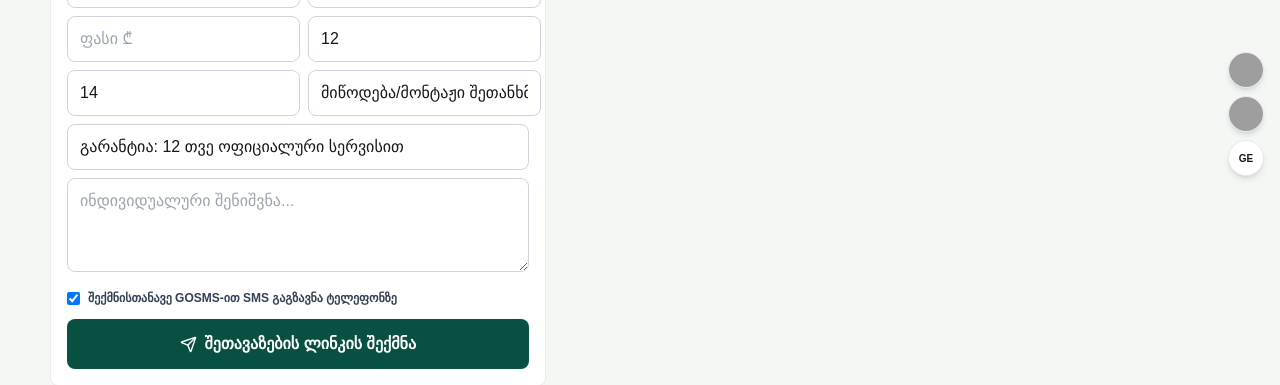
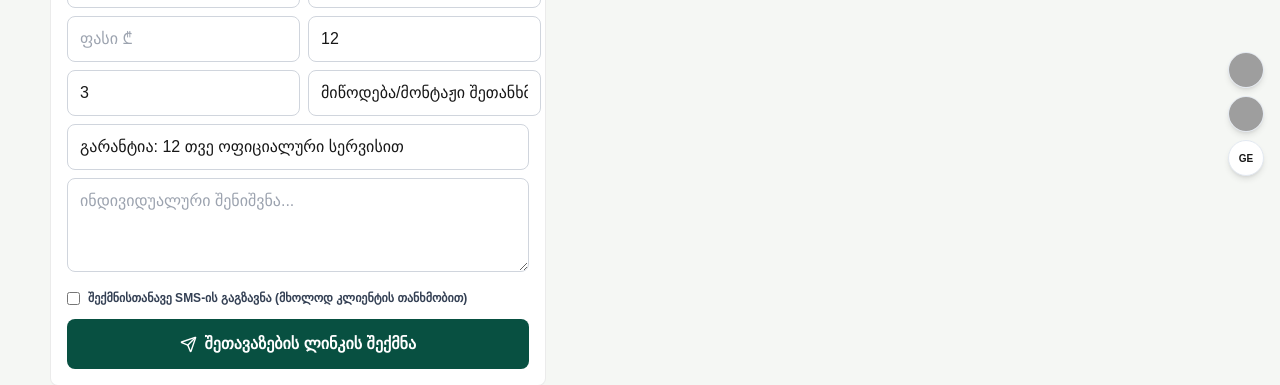
Before and after one commit to shsepishvili-cmd/medicalline.ge, a Next.js app: page /admin/offers in a window 1280 px wide. Shown: the part 528-913 px from the top of the page. Built offline with nearby package versions, Linux system fonts and the light colour scheme; no server answers; the database is empty; grey boxes are pictures that could not be loaded.

Commit message:
Default offers to 3 days and require opt-in for automatic SMS

```diff
--- a/app/admin/offers/page.tsx
+++ b/app/admin/offers/page.tsx
@@ -63,7 +63,7 @@ export default function AdminOffersPage() {
   const [clientPhone, setClientPhone] = useState('')
   const [priceGel, setPriceGel] = useState('')
   const [installmentMonths, setInstallmentMonths] = useState('12')
-  const [expiresInDays, setExpiresInDays] = useState('14')
+  const [expiresInDays, setExpiresInDays] = useState('3')
   const [warrantyNote, setWarrantyNote] = useState('გარანტია: 12 თვე ოფიციალური სერვისით')
   const [deliveryNote, setDeliveryNote] = useState('მიწოდება/მონტაჟი შეთანხმებით')
   const [customNote, setCustomNote] = useState('')
@@ -73,7 +73,7 @@ export default function AdminOffersPage() {
   const [saving, setSaving] = useState(false)
   const [copiedToken, setCopiedToken] = useState('')
   const [smsBusyId, setSmsBusyId] = useState('')
-  const [sendSmsOnCreate, setSendSmsOnCreate] = useState(true)
+  const [sendSmsOnCreate, setSendSmsOnCreate] = useState(false)
 
   useEffect(() => {
     loadData()
@@ -351,7 +351,7 @@ export default function AdminOffersPage() {
               <input value={clientPhone} onChange={(event) => setClientPhone(event.target.value)} placeholder="ტელეფონი" style={{ padding: '10px 12px', borderRadius: 8, border: '1px solid #d0d5dd' }} />
               <input type="number" value={priceGel} onChange={(event) => setPriceGel(event.target.value)} placeholder="ფასი ₾" style={{ padding: '10px 12px', borderRadius: 8, border: '1px solid #d0d5dd' }} />
               <input type="number" value={installmentMonths} onChange={(event) => setInstallmentMonths(event.target.value)} placeholder="თვე" style={{ padding: '10px 12px', borderRadius: 8, border: '1px solid #d0d5dd' }} />
-              <input type="number" value={expiresInDays} onChange={(event) => setExpiresInDays(event.target.value)} placeholder="ვადა დღეებში" style={{ padding: '10px 12px', borderRadius: 8, border: '1px solid #d0d5dd' }} />
+              <input type="number" value={expiresInDays} onChange={(event) => setExpiresInDays(event.target.value)} placeholder="ვადა დღეებში (მაქს. 3)" min="1" max="3" style={{ padding: '10px 12px', borderRadius: 8, border: '1px solid #d0d5dd' }} />
               <input value={deliveryNote} onChange={(event) => setDeliveryNote(event.target.value)} placeholder="მიწოდება" style={{ padding: '10px 12px', borderRadius: 8, border: '1px solid #d0d5dd' }} />
             </div>
             <input value={warrantyNote} onChange={(event) => setWarrantyNote(event.target.value)} placeholder="გარანტია" style={{ width: '100%', boxSizing: 'border-box', padding: '10px 12px', borderRadius: 8, border: '1px solid #d0d5dd', marginTop: 8 }} />
@@ -363,7 +363,7 @@ export default function AdminOffersPage() {
                 checked={sendSmsOnCreate}
                 onChange={(event) => setSendSmsOnCreate(event.target.checked)}
               />
-              შექმნისთანავე GOSMS-ით SMS გაგზავნა ტელეფონზე
+              შექმნისთანავე SMS-ის გაგზავნა (მხოლოდ კლიენტის თანხმობით)
             </label>
 
             <button onClick={createOffer} disabled={saving || loading} style={{ marginTop: 12, width: '100%', border: 'none', borderRadius: 8, padding: '13px 14px', background: '#085041', color: '#fff', fontWeight: 800, cursor: 'pointer', display: 'flex', alignItems: 'center', justifyContent: 'center', gap: 8 }}>
```
